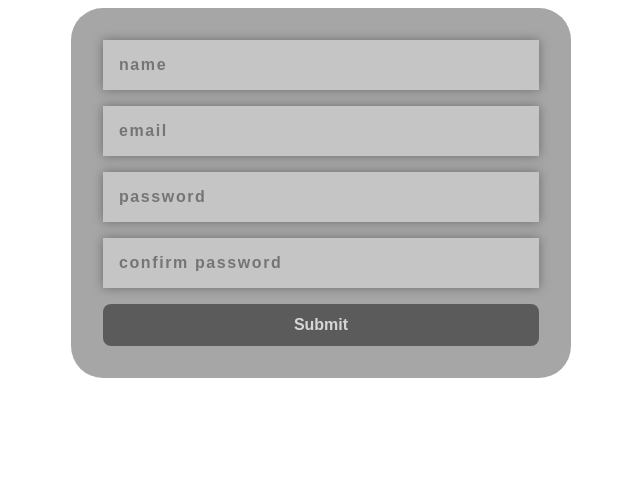
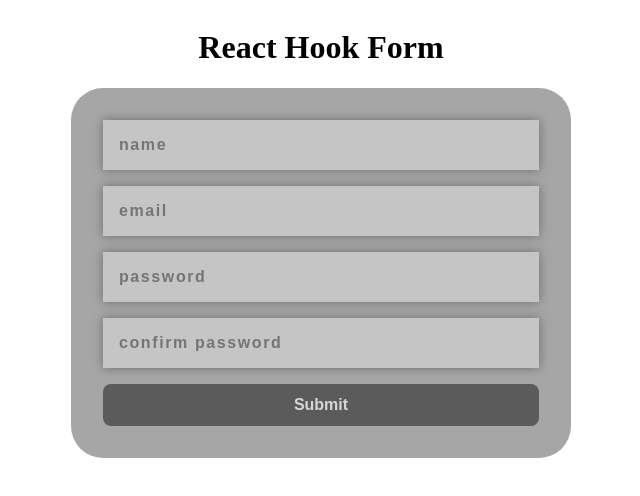
Before and after one commit to yubi00/react-hook-form, a React (Create React App) app: page / in a window 1280 px wide. Shown: the top 496 px of the page, without its empty margins (319-959 px from the left). Built offline with nearby package versions, Linux system fonts and the light colour scheme.

Commit message:
title added to form

```diff
--- a/src/App.js
+++ b/src/App.js
@@ -4,9 +4,9 @@ import Form from "./components/Form";
 function App() {
   return (
     <div className='App'>
+      <h1>React Hook Form</h1>
       <Form />
     </div>
   );
 }
-
 export default App;
```
